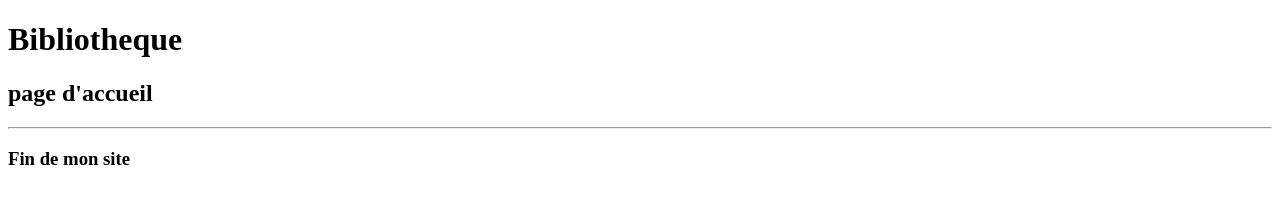
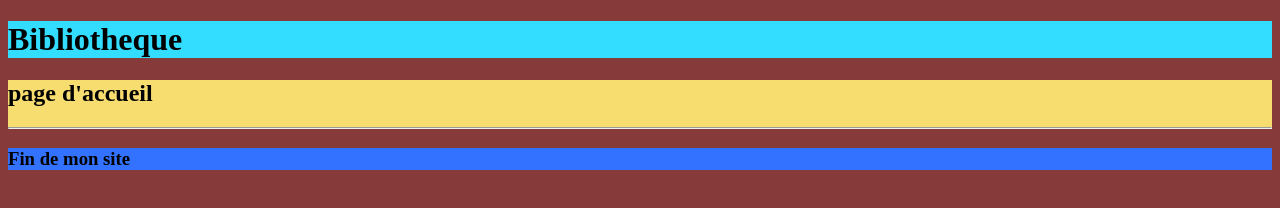
Before and after one commit to dev48Z/bibli, a plain HTML site: page index.html in a window 1280 px wide. Drawn offline with Linux system fonts and the light colour scheme.

Commit message:
couleurs depart style css

```diff
--- a/index.html
+++ b/index.html
@@ -5,7 +5,7 @@
     <meta http-equiv="X-UA-Compatible" content="IE=edge">
     <meta name="viewport" content="width=device-width, initial-scale=1.0">
     <title>Bibliotheque</title>
-    <link rel="stylesheet" type="text/css href="style.css">
+    <link rel="stylesheet" type="text/css" href= "style.css"/>
 </head>
 <body>
     <div id=" principal">
--- a/style.css
+++ b/style.css
@@ -6,3 +6,15 @@ body{
     margin-left: auto;
     margin-right: auto;
 }
+
+#entete{
+    background-color: #33DDFF;
+}
+
+#contenu{
+    background-color: #F7DC6F;
+    ;
+}
+
+#pied{
+    background-color: #3371FF;
```
